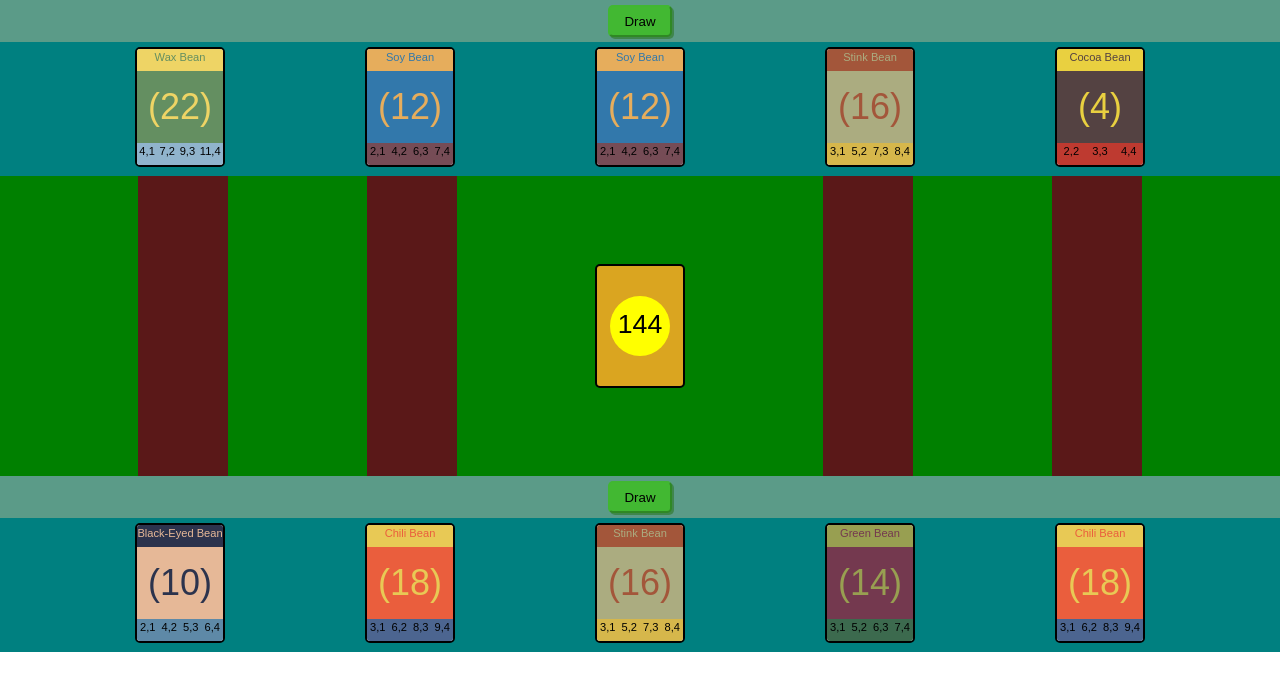
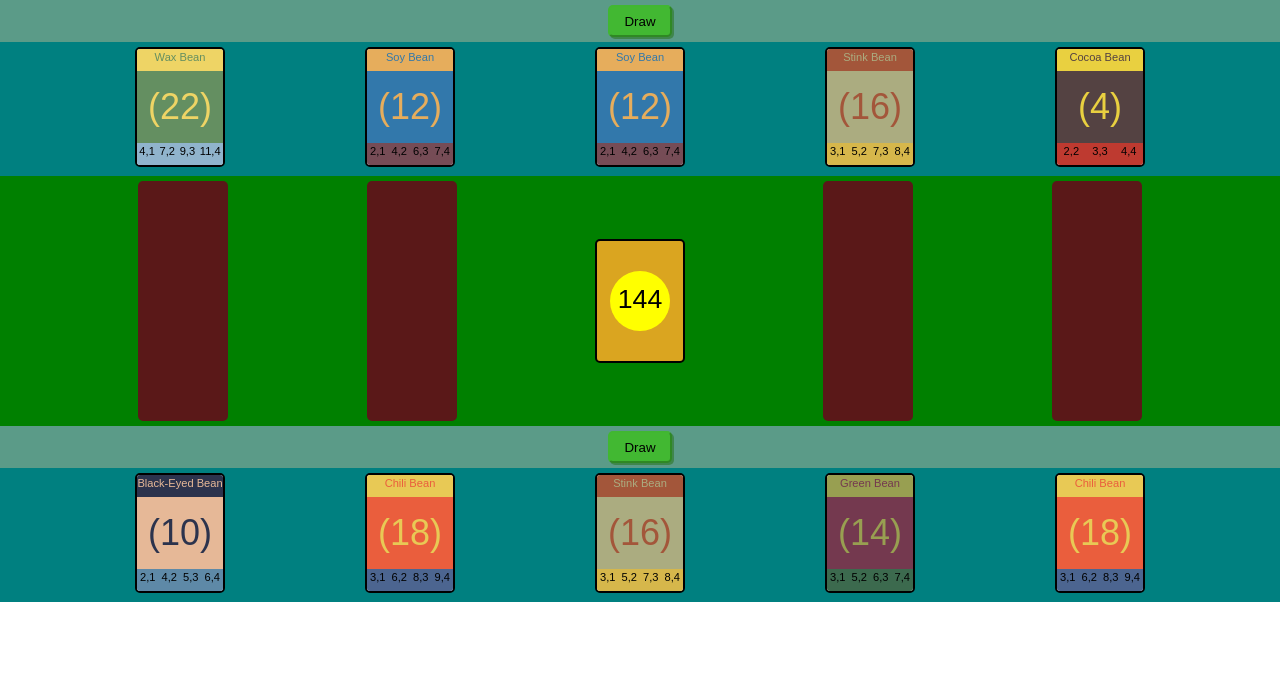
Before and after one commit to fahslaj/beans, a React (Create React App) app: page / in a window 1280 px wide. Shown: the top 690 px of the page. Built offline with nearby package versions, Linux system fonts and the light colour scheme; the HTML template or start-up script is replaced by a standard one.

Commit message:
Add border to fields

```diff
--- a/src/components/Field.scss
+++ b/src/components/Field.scss
@@ -2,9 +2,12 @@
 
 .Field {
   min-width: $card-width;
-  height: 300px;
+  height: $card-height * 2;
   display: flex;
   flex-direction: column;
+
+  margin: 5px 0 5px 0;
+  border-radius: $card-border-radius $card-border-radius $card-border-radius $card-border-radius;
 
   background-color: rgb(90, 24, 24);
 }
```
